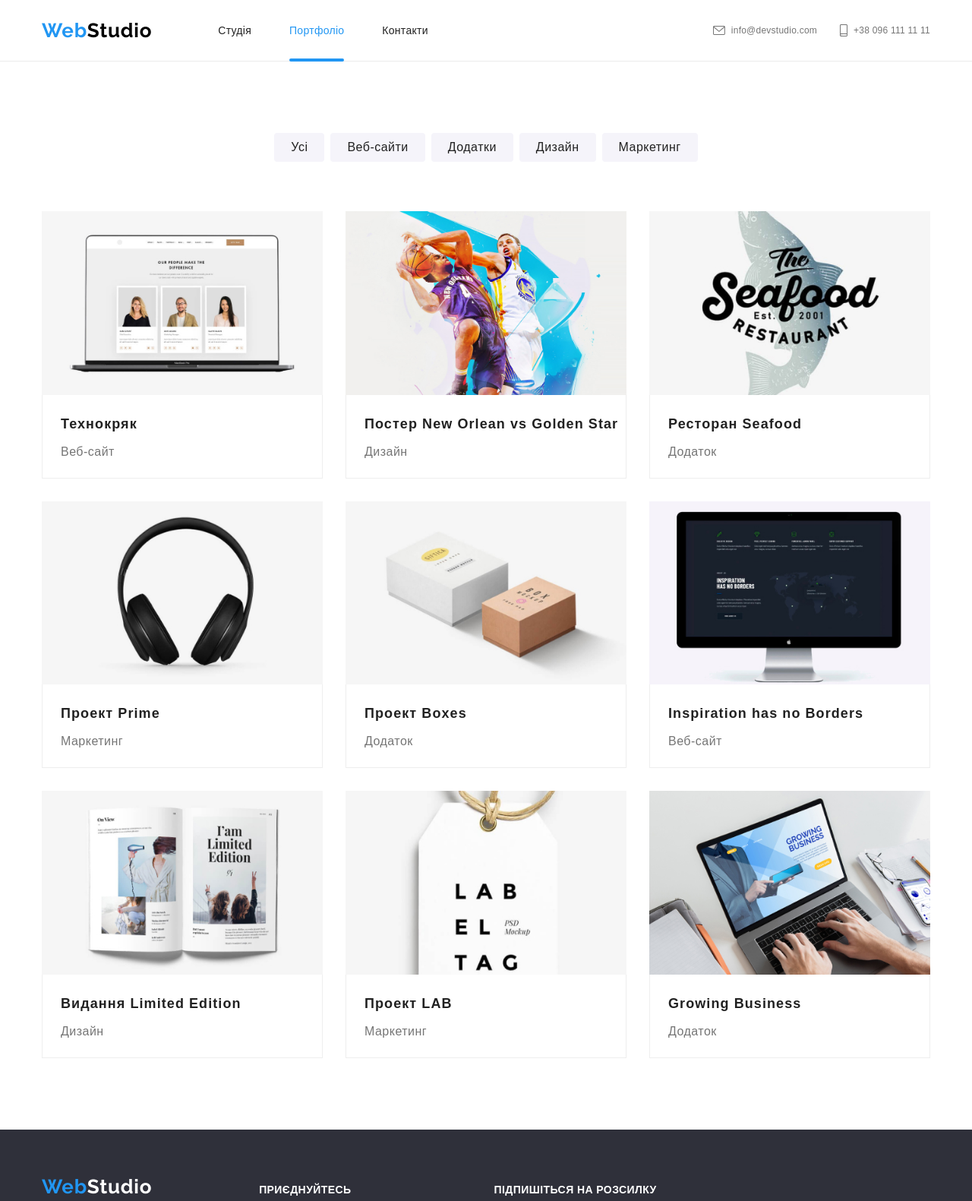
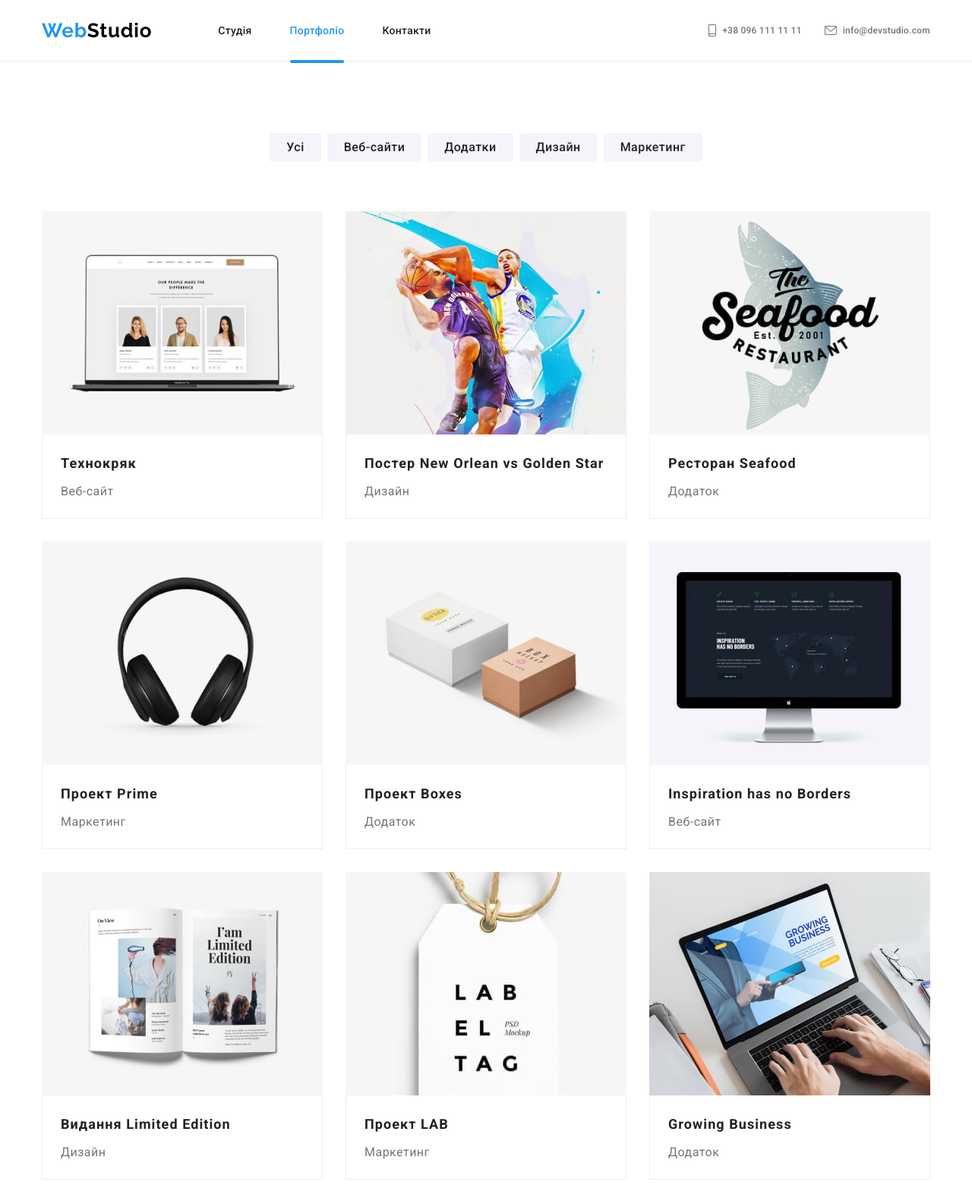
Before and after one commit to TDubasova/goit-markup-hw-08, a plain HTML site: page portfolio.html in a window 1280 px wide. Shown: the top 1581 px of the page at 76% size. Drawn offline with Linux system fonts and the light colour scheme.

Commit message:
виправлення

```diff
--- a/portfolio.html
+++ b/portfolio.html
@@ -58,9 +58,12 @@
           <ul class="contacts">
             <li class="contacts__item">
               <a
-                class="contacts__link contacts__link--first"
+                class="contacts__link contacts__link--tel"
                 href="tel:+380961111111"
-                >+38 096 111 11 11</a
+                ><svg class="contacts__icon" width="10" height="16">
+                  <use href="./images/icons.svg#icon-smartphone"></use>
+                </svg>
+                +38 096 111 11 11</a
               >
             </li>
             <li class="contacts__item">
@@ -69,16 +72,6 @@
                   <use href="./images/icons.svg#icon-envelope"></use>
                 </svg>
                 info@devstudio.com</a
-              >
-            </li>
-            <li class="contacts__item">
-              <a
-                class="contacts__link contacts__link--second"
-                href="tel:+380961111111"
-                ><svg class="contacts__icon" width="10" height="16">
-                  <use href="./images/icons.svg#icon-smartphone"></use>
-                </svg>
-                +38 096 111 11 11</a
               >
             </li>
           </ul>
@@ -160,16 +153,16 @@
                   <img
                     class="project__img"
                     srcset="
+                      ./images/portfolio/project1_mobl1x.jpg    480w,
+                      ./images/portfolio/project1_mobl2x.jpg    960w,
                       ./images/portfolio/project1_tab1x.jpg     384w,
+                      ./images/portfolio/project1_tab2x.jpg     768w,
                       ./images/portfolio/project1_desctop1x.jpg 400w,
-                      ./images/portfolio/project1_mobl1x.jpg    450w,
-                      ./images/portfolio/project1_tab2x.jpg     768w,
-                      ./images/portfolio/project1_desctop2x.jpg 800w,
-                      ./images/portfolio/project1_mobl2x.jpg    900w
+                      ./images/portfolio/project1_desctop2x.jpg 800w
                     "
-                    src="./images/portfolio/project1_desctop1x.jpg"
+                    src="./images/portfolio/project1_mobl1x.jpg"
                     alt="Відкритий ноутбук із зображенням сторінки вебсайту"
-                    sizes="(min-width: 1200px) 33vw, (min-width: 768px) 50vw, 100vw"
+                    sizes="(min-width: 1200px) 400px, (min-width: 768px) 384px, (max-width: 767px) 480px, 100vw"
                   />
                   <div class="project__overlay">
                     <p class="project__description">
@@ -183,6 +176,8 @@
                 <div class="project__annotation">
                   <h2 class="project__title">Технокряк</h2>
                   <p class="project__text">Веб-сайт</p>
+                  <br class="project__element" />
+                  <br class="project__element" />
                 </div>
               </a>
             </li>
@@ -193,16 +188,16 @@
                   <img
                     class="project__img"
                     srcset="
-                      ./images/portfolio/project2_tab1x.jpg     354w,
-                      ./images/portfolio/project2_desctop1x.jpg 370w,
-                      ./images/portfolio/project2_mobl1x.jpg    450w,
-                      ./images/portfolio/project2_tab2x.jpg     708w,
-                      ./images/portfolio/project2_desctop2x.jpg 740w,
-                      ./images/portfolio/project2_mobl2x.jpg    900w
+                      ./images/portfolio/project2_mobl1x.jpg    480w,
+                      ./images/portfolio/project2_mobl2x.jpg    960w,
+                      ./images/portfolio/project2_tab1x.jpg     384w,
+                      ./images/portfolio/project2_tab2x.jpg     768w,
+                      ./images/portfolio/project2_desctop1x.jpg 400w,
+                      ./images/portfolio/project2_desctop2x.jpg 800w
                     "
-                    src="./images/portfolio/project2_desctop1x.jpg"
+                    src="./images/portfolio/project2_mobl1x.jpg"
                     alt="Два волейболіста з м'ячем у стрибку"
-                    sizes="(min-width: 1200px) 33vw, (min-width: 768px) 50vw, 100vw"
+                    sizes="(min-width: 1200px) 400px, (min-width: 768px) 384px, (max-width: 767px) 480px, 100vw"
                   />
                   <div class="project__overlay">
                     <p class="project__description">
@@ -228,16 +223,16 @@
                   <img
                     class="project__img"
                     srcset="
-                      ./images/portfolio/project3_tab1x.jpg     354w,
-                      ./images/portfolio/project3_desctop1x.jpg 370w,
-                      ./images/portfolio/project3_mobl1x.jpg    450w,
-                      ./images/portfolio/project3_tab2x.jpg     708w,
-                      ./images/portfolio/project3_desctop2x.jpg 740w,
-                      ./images/portfolio/project3_mobl2x.jpg    900w
+                      ./images/portfolio/project3_mobl1x.jpg    480w,
+                      ./images/portfolio/project3_mobl2x.jpg    960w,
+                      ./images/portfolio/project3_tab1x.jpg     384w,
+                      ./images/portfolio/project3_tab2x.jpg     768w,
+                      ./images/portfolio/project3_desctop1x.jpg 400w,
+                      ./images/portfolio/project3_desctop2x.jpg 800w
                     "
-                    src="./images/portfolio/project3_desctop1x.jpg"
+                    src="./images/portfolio/project3_mobl1x.jpg"
                     alt="Напис назви ресторану чорними літерами на фоні сірого силуету риби"
-                    sizes="(min-width: 1200px) 33vw, (min-width: 768px) 50vw, 100vw"
+                    sizes="(min-width: 1200px) 400px, (min-width: 768px) 384px, (max-width: 767px) 480px, 100vw"
                   />
                   <div class="project__overlay">
                     <p class="project__description">
@@ -261,16 +256,16 @@
                   <img
                     class="project__img"
                     srcset="
-                      ./images/portfolio/project4_tab1x.jpg     354w,
-                      ./images/portfolio/project4_desctop1x.jpg 370w,
-                      ./images/portfolio/project4_mobl1x.jpg    450w,
-                      ./images/portfolio/project4_tab2x.jpg     708w,
-                      ./images/portfolio/project4_desctop2x.jpg 740w,
-                      ./images/portfolio/project4_mobl2x.jpg    900w
+                      ./images/portfolio/project4_mobl1x.jpg    480w,
+                      ./images/portfolio/project4_mobl2x.jpg    960w,
+                      ./images/portfolio/project4_tab1x.jpg     384w,
+                      ./images/portfolio/project4_tab2x.jpg     768w,
+                      ./images/portfolio/project4_desctop1x.jpg 400w,
+                      ./images/portfolio/project4_desctop2x.jpg 800w
                     "
-                    src="./images/portfolio/project4_desctop1x.jpg"
+                    src="./images/portfolio/project4_mobl1x.jpg"
                     alt="Великі чорні навушники"
-                    sizes="(min-width: 1200px) 33vw, (min-width: 768px) 50vw, 100vw"
+                    sizes="(min-width: 1200px) 400px, (min-width: 768px) 384px, (max-width: 767px) 480px, 100vw"
                   />
                   <div class="project__overlay">
                     <p class="project__description">
@@ -294,16 +289,16 @@
                   <img
                     class="project__img"
                     srcset="
-                      ./images/portfolio/project5_tab1x.jpg     354w,
-                      ./images/portfolio/project5_desctop1x.jpg 370w,
-                      ./images/portfolio/project5_mobl1x.jpg    450w,
-                      ./images/portfolio/project5_tab2x.jpg     708w,
-                      ./images/portfolio/project5_desctop2x.jpg 740w,
-                      ./images/portfolio/project5_mobl2x.jpg    900w
+                      ./images/portfolio/project5_mobl1x.jpg    480w,
+                      ./images/portfolio/project5_mobl2x.jpg    960w,
+                      ./images/portfolio/project5_tab1x.jpg     384w,
+                      ./images/portfolio/project5_tab2x.jpg     768w,
+                      ./images/portfolio/project5_desctop1x.jpg 400w,
+                      ./images/portfolio/project5_desctop2x.jpg 800w
                     "
-                    src="./images/portfolio/project5_desctop1x.jpg"
+                    src="./images/portfolio/project5_mobl1x.jpg"
                     alt="Біла велика та рожева маленька фірмові коробки"
-                    sizes="(min-width: 1200px) 33vw, (min-width: 768px) 50vw, 100vw"
+                    sizes="(min-width: 1200px) 400px, (min-width: 768px) 384px, (max-width: 767px) 480px, 100vw"
                   />
                   <div class="project__overlay">
                     <p class="project__description">
@@ -326,16 +321,16 @@
                   <img
                     class="project__img"
                     srcset="
-                      ./images/portfolio/project6_tab1x.jpg     354w,
-                      ./images/portfolio/project6_desctop1x.jpg 370w,
-                      ./images/portfolio/project6_mobl1x.jpg    450w,
-                      ./images/portfolio/project6_tab2x.jpg     708w,
-                      ./images/portfolio/project6_desctop2x.jpg 740w,
-                      ./images/portfolio/project6_mobl2x.jpg    900w
+                      ./images/portfolio/project6_mobl1x.jpg    480w,
+                      ./images/portfolio/project6_mobl2x.jpg    960w,
+                      ./images/portfolio/project6_tab1x.jpg     384w,
+                      ./images/portfolio/project6_tab2x.jpg     768w,
+                      ./images/portfolio/project6_desctop1x.jpg 400w,
+                      ./images/portfolio/project6_desctop2x.jpg 800w
                     "
-                    src="./images/portfolio/project6_desctop1x.jpg"
+                    src="./images/portfolio/project6_mobl1x.jpg"
                     alt="Чорний моноблок із відкритою сторінкою веб-сайту"
-                    sizes="(min-width: 1200px) 33vw, (min-width: 768px) 50vw, 100vw"
+                    sizes="(min-width: 1200px) 400px, (min-width: 768px) 384px, (max-width: 767px) 480px, 100vw"
                   />
                   <div class="project__overlay">
                     <p class="project__description">
@@ -359,16 +354,16 @@
                   <img
                     class="project-img"
                     srcset="
-                      ./images/portfolio/project7_tab1x.jpg     354w,
-                      ./images/portfolio/project7_desctop1x.jpg 370w,
-                      ./images/portfolio/project7_mobl1x.jpg    450w,
-                      ./images/portfolio/project7_tab2x.jpg     708w,
-                      ./images/portfolio/project7_desctop2x.jpg 740w,
-                      ./images/portfolio/project7_mobl2x.jpg    900w
+                      ./images/portfolio/project7_mobl1x.jpg    480w,
+                      ./images/portfolio/project7_mobl2x.jpg    960w,
+                      ./images/portfolio/project7_tab1x.jpg     384w,
+                      ./images/portfolio/project7_tab2x.jpg     768w,
+                      ./images/portfolio/project7_desctop1x.jpg 400w,
+                      ./images/portfolio/project7_desctop2x.jpg 800w
                     "
-                    src="./images/portfolio/project7_desctop1x.jpg"
+                    src="./images/portfolio/project7_mobl1x.jpg"
                     alt="Розворот друкованого видання з фотографіями"
-                    sizes="(min-width: 1200px) 33vw, (min-width: 768px) 50vw, 100vw"
+                    sizes="(min-width: 1200px) 400px, (min-width: 768px) 384px, (max-width: 767px) 480px, 100vw"
                   />
                   <div class="project__overlay">
                     <p class="project__description">
@@ -391,16 +386,16 @@
                   <img
                     class="project-img"
                     srcset="
-                      ./images/portfolio/project8_tab1x.jpg     354w,
-                      ./images/portfolio/project8_desctop1x.jpg 370w,
-                      ./images/portfolio/project8_mobl1x.jpg    450w,
-                      ./images/portfolio/project8_tab2x.jpg     708w,
-                      ./images/portfolio/project8_desctop2x.jpg 740w,
-                      ./images/portfolio/project8_mobl2x.jpg    900w
+                      ./images/portfolio/project8_mobl1x.jpg    480w,
+                      ./images/portfolio/project8_mobl2x.jpg    960w,
+                      ./images/portfolio/project8_tab1x.jpg     384w,
+                      ./images/portfolio/project8_tab2x.jpg     768w,
+                      ./images/portfolio/project8_desctop1x.jpg 400w,
+                      ./images/portfolio/project8_desctop2x.jpg 800w
                     "
-                    src="./images/portfolio/project8_desctop1x.jpg"
+                    src="./images/portfolio/project8_mobl1x.jpg"
                     alt="Біла бірка з написом торгової марки чорними літерами"
-                    sizes="(min-width: 1200px) 33vw, (min-width: 768px) 50vw, 100vw"
+                    sizes="(min-width: 1200px) 400px, (min-width: 768px) 384px, (max-width: 767px) 480px, 100vw"
                   />
                   <div class="project__overlay">
                     <p class="project__description">
@@ -424,16 +419,16 @@
                   <img
                     class="project-img"
                     srcset="
-                      ./images/portfolio/project9_tab1x.jpg     354w,
-                      ./images/portfolio/project9_desctop1x.jpg 370w,
-                      ./images/portfolio/project9_mobl1x.jpg    450w,
-                      ./images/portfolio/project9_tab2x.jpg     708w,
-                      ./images/portfolio/project9_desctop2x.jpg 740w,
-                      ./images/portfolio/project9_mobl2x.jpg    900w
+                      ./images/portfolio/project9_mobl1x.jpg    480w,
+                      ./images/portfolio/project9_mobl2x.jpg    960w,
+                      ./images/portfolio/project9_tab1x.jpg     384w,
+                      ./images/portfolio/project9_tab2x.jpg     768w,
+                      ./images/portfolio/project9_desctop1x.jpg 400w,
+                      ./images/portfolio/project9_desctop2x.jpg 800w
                     "
-                    src="./images/portfolio/project9_desctop1x.jpg"
+                    src="./images/portfolio/project9_mobl1x.jpg"
                     alt="Сірий ноутбук із зображенням сторінки веб-сайту та руки що працюють на клавіатурі"
-                    sizes="(min-width: 1200px) 33vw, (min-width: 768px) 50vw, 100vw"
+                    sizes="(min-width: 1200px) 400px, (min-width: 768px) 384px, (max-width: 767px) 480px, 100vw"
                   />
                   <div class="project__overlay">
                     <p class="project__description">
--- a/sass/components/_menu.scss
+++ b/sass/components/_menu.scss
@@ -43,13 +43,13 @@
 
         &.is-open {
             display: block;
-            position: absolute;
+            position: fixed;
             top: 0;
             right: 0;
             padding-left: 40px;
             padding-top: 48px;
             width: 100%;
-            height: 796px;
+            height: 100%;
         }
     }
 
--- a/sass/components/_section-header.scss
+++ b/sass/components/_section-header.scss
@@ -1,5 +1,4 @@
 .header {
-    position: relative;
     background-color: white;
     border-bottom-width: 1px;
     border-bottom-style: solid;
@@ -8,6 +7,7 @@
 
 .header__container {
     display: flex;
+    position: relative;
     justify-content: space-between;
     align-items: center;
     height: 60px;
@@ -21,7 +21,7 @@
 .navigation {
 
     @media screen and (max-width: 767px) {
-        margin-bottom: 302px;
+        margin-bottom: 38%;
     }
 
     @media screen and (min-width: 768px) {
@@ -39,9 +39,17 @@
     width: max-content;
 
     &:not(:last-child) {
-        margin-bottom: 32px;
+        margin-bottom: 4%;
+    }
 
-        @media screen and (min-width: 767px) {
+    @media screen and (min-width: 480px) {
+        &:not(:last-child) {
+            margin-bottom: 32px;
+        }
+    }
+
+    @media screen and (min-width: 767px) {
+        &:not(:last-child) {
             margin-right: 50px;
             margin-bottom: 0;
         }
@@ -52,13 +60,19 @@
 
     color: $primery-color;
     letter-spacing: 0.02em;
-    @extend %font-header;
 
-    @media screen and (max-width: 767px) {
-        @include font-menu (40px, 47px);
+    @media screen and (max-width: 479px) {
+        font-weight: 500;
+        line-height: 1.18;
+        font-size: calc(28px + 12 * (100vw / 1200));
+    }
+
+    @media screen and (min-width: 480px) {
+        @include font-menu (40px, 1.18);
     }
 
     @media screen and (min-width: 768px) {
+        @include font-menu (14px, 1.14);
         transition: $color;
     }
 
@@ -72,9 +86,12 @@
     color: $secondery-color;
 
     &::after {
+        @media screen and (max-width: 479px) {
+            top: 38px;
+        }
         content: "";
         position: absolute;
-        top: 46px;
+        top: 48px;
         left: 0;
         width: 100%;
         height: 4px;
@@ -84,7 +101,8 @@
 }
 
 .contacts {
-    @media screen and (max-width: 1199px) {
+
+    @media screen and (max-width: 767px) {
         display: block;
         margin: 0;
         text-align: left;
@@ -103,40 +121,54 @@
 }
 
 .contacts__item {
+   display: block;
 
-    @media screen and (max-width: 767px) {
-        &:not(:last-child) {
+   @media screen and (min-width: 1200px) {
+        display: flex;
+        align-items: center;
+   }
+
+    &:not(:last-child) {
+        @media screen and (max-width: 479px) {
+            margin-bottom: 5%;
+        }
+
+        @media screen and (min-width: 480px) and (max-width: 767px) {
             margin-bottom: 32px;
         }
-    }
 
-    @media screen and (min-width: 768px) and (max-width: 1199px){
-        &:not(:last-child) {
+        @media screen and (min-width: 768px) and (max-width: 1199px) {
             margin-bottom: 10px;
         }
-    }
 
-    @media screen and (min-width: 1200px) {
-        display: flex;
-        align-items: center;
-
-        &:not(:last-child) {
+        @media screen and (min-width: 1200px) {
             margin-right: 30px;
         }
     }
 }
 
+
 .contacts__link {
-    @extend %font-header;
+
     color: $additional-color;
     fill: $additional-color;
     transition: $color, $fill;
+    font-weight: 500;
+    line-height: 1.18;
+    font-size: calc(22px + 12 * (100vw / 1200));
 
-    @media screen and (max-width: 767px) {
-        @include font-menu (24px, 0.86);
+    &--tel {
+        @media screen and (max-width: 767px) {
+        color: $secondery-color;
+        }
+    }
+
+    @media screen and (min-width: 480px) {
+        @include font-menu (34px, 1.18);
     }
 
     @media screen and (min-width: 768px) {
+       @include font-menu (14px, 1.14);
         display: inline-flex;
         align-items: center;
         font-size: 12px;
@@ -152,25 +184,6 @@
     &:focus {
         color: $secondery-color;
         fill: $secondery-color;
-    }
-}
-
-.contacts__link--first {
-    color: $secondery-color;
-
-    @media screen and (min-width: 480px) {
-        @include font-menu (34px, 1.4);
-    }
-
-
-    @media screen and (min-width: 768px) {
-        display: none;
-    }
-}
-
-.contacts__link--second {
-    @media screen and (max-width: 767px) {
-        display: none;
     }
 }
 
@@ -196,7 +209,13 @@
 
 .networks-header__item {
     width: max-content;
-    @include font-menu (18px, 1.22);
+    font-weight: 500;
+    line-height: 1.18;
+    font-size: calc(10px + 6 * (100vw / 1200));
+
+    @media screen and (min-width: 480px) {
+       @include font-menu (18px, 1.22);
+    }
 
     &:not(:last-child) {
         padding-right: 10px;
--- a/sass/components/_section-portfolio.scss
+++ b/sass/components/_section-portfolio.scss
@@ -9,7 +9,6 @@
 }
 
 .filters {
-
     display: flex;
     flex-wrap: wrap;
     margin-bottom: 40px;
@@ -33,6 +32,12 @@
     margin-right: 8px;
 }
 
+@media screen and (min-width: 480px) and (max-width: 767px) {
+    .filters__item:nth-child(3n) {
+        margin-right: 0;
+    }
+}
+
 @media screen and (max-width: 767px) {
     .filters__item:not(:last-child) {
         margin-bottom: 15px;
@@ -49,7 +54,6 @@
     padding: 6px 22px;
     text-align: center;
     letter-spacing: 0.03em;
-
     @include font-size16 (500, 1.62);
 
     &:hover,
@@ -79,7 +83,6 @@
 }
 
 .project {
-
     margin-bottom: 30px;
 
     @media screen and (min-width: 768px) {
@@ -108,6 +111,7 @@
     @media screen and (min-width: 768px) {
         width: 354px;
     }
+
     @media screen and (min-width: 1200px) {
         width: 370px;
     }
@@ -129,10 +133,9 @@
     }
 }
 
-
 .project__overlay {
     position: absolute;
-    padding: 77px 24px;
+    padding: 17% 5%;
     top: 100%;
     left: 0%;
     transform: translate(0);
@@ -145,37 +148,47 @@
         transform: translateY(-100%);
     }
 
+    @media screen and (min-width: 480px) {
+        padding: 77px 24px;
+    }
+
     @media screen and (min-width: 768px) {
-        padding-top: 49px;
-        padding-left: 24px;
-        padding-bottom: 77px;
-        padding-right: 24px;
+        padding: 25px;
+    }
+}
+
+.project__element {
+    @media screen and (max-width: 767px) {
+        display: none;
     }
 
     @media screen and (min-width: 1200px) {
-        padding: 63px 24px;
+        display: none;
     }
 }
 
 .project__description {
     color: $body-color;
     letter-spacing: 0.03em;
+    font-weight: 400;
+    font-size: calc(14px + 4 * (100vw / 1200));
 
-    @include font-size18 (400, 1.56);
+    @media screen and (min-width: 480px) {
+        @include font-size18 (400, 1.56);
+    }
+
 }
 
 .project__annotation {
-    padding-top: 20px;
-    padding-left: 24px;
+    padding: 5% 6%;
     width: 100%;
-    height: 110px;
+    height: 100%;
     border-right: 1px solid #eeeeee;
     border-bottom: 1px solid #eeeeee;
     border-left: 1px solid #eeeeee;
 
-    @media screen and (min-width: 768px) and (max-width: 1199px) {
-        height: 146px;
-        padding-right: 24px;
+    @media screen and (min-width: 480px) {
+        padding: 20px 24px;
     }
 }
 
@@ -183,7 +196,6 @@
     color: $primery-color;
     font-style: normal;
     letter-spacing: 0.06em;
-
     @include font-size18 (700, 2);
 }
 
@@ -191,6 +203,6 @@
     margin-top: 4px;
     color: $additional-color;
     letter-spacing: 0.03em;
+    @include font-size16 (400, 1.88);
 
-    @include font-size16 (400, 1.88)
 }
--- a/sass/utils/_common.scss
+++ b/sass/utils/_common.scss
@@ -1,6 +1,6 @@
 
 body {
-    font-family: sans-serif, "Roboto";
+    font-family: "Roboto", sans-serif;
     background-color: $body-color;
     color: $primery-color;
 }
--- a/sass/utils/_font-styles.scss
+++ b/sass/utils/_font-styles.scss
@@ -52,8 +52,7 @@
 
 %font-form-title {
     font-weight: 700;
-    font-size: 20px;
-    line-height: 1.15;
+    font-size: calc(14px + 6 * (100vw / 1200));
     text-align: center;
     align-items: center;
     letter-spacing: 0.03em;
@@ -101,4 +100,5 @@
     font-weight: 500;
     font-size: $font-size;
     line-height: $line-height;
+    letter-spacing: 0.02em;
 }
```
Also changed, not shown: index.html (+29 -36 lines), sass/components/_form.scss (+33 -10 lines), sass/components/_modal-window.scss (+12 -10 lines), sass/components/_section-herou.scss (+3 -4 lines), css/main.css, css/main.min.css, 2 other files.
